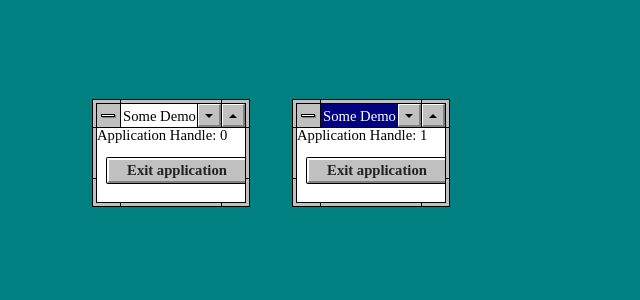
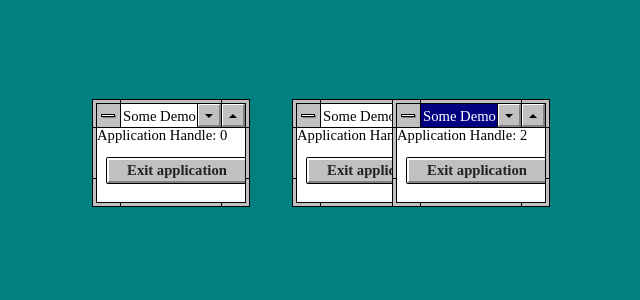
Before and after one commit to sleepybuildings/vuedows, a Vue app: page / in a window 1280 px wide. Shown: the top 300 px of the page, without its empty margins (7-647 px from the left). Built offline with nearby package versions, Linux system fonts and the light colour scheme.

Commit message:
Fixed application handle

```diff
--- a/src/components/Desktop.vue
+++ b/src/components/Desktop.vue
@@ -5,10 +5,8 @@
 
 		<window-drag-host ref="dragWindow" :initialSize="[10, 10, 200, 200]"/>
 
-		<template v-for="(guiApp, appIndex) in applications">
-			<keep-alive :key="appIndex">
-				<component :is="guiApp.componentName" v-bind="guiApp.instanceProps"/>
-			</keep-alive>
+		<template v-for="guiApp in applications">
+			<component :is="guiApp.componentName" v-bind="guiApp.instanceProps" :key="guiApp.handle"/>
 		</template>
 
 	</div>
@@ -57,6 +55,7 @@
 
 			this.startApplication('TestApp', 100, 100);
 			this.startApplication('TestApp', 300, 100);
+			this.startApplication('TestApp', 400, 100);
 
 		}
 
@@ -139,7 +138,8 @@
 		 */
 		public startApplication(name: string, x, y)
 		{
-			const application = new Application(this.applicationCounter++, name, {
+			const handle = this.applicationCounter++;
+			const application = new Application(handle, name, {
 				initialSize: [x, y, 150, 100],
 			});
 
--- a/src/components/kernel/ui/Components/Icons/BigIcon.vue
+++ b/src/components/kernel/ui/Components/Icons/BigIcon.vue
@@ -15,7 +15,7 @@
 	import Frame from "@/components/kernel/ui/Base/Frame.vue";
 	import FocussableFrame from "@/components/kernel/ui/Base/Mixins/FocussableFrame.vue";
 	import Handle from "@/components/kernel/ui/Base/Mixins/Handle.vue";
-	import {Prop} from "vue-property-decorator";
+	import {Prop, Watch} from "vue-property-decorator";
 	import Icon from "@/components/kernel/ui/Components/Icons/Icon";
 
 	@Component
@@ -35,6 +35,12 @@
 		protected onIconDoubleTapped()
 		{
 			this.frameActive = this.icon.active = false;
+		}
+
+		@Watch('icon.active')
+		protected onIconActiveStateChanged()
+		{
+			this.frameActive = this.icon.active;
 		}
 
 
--- a/src/components/kernel/ui/Components/Icons/IconCollection.vue
+++ b/src/components/kernel/ui/Components/Icons/IconCollection.vue
@@ -59,11 +59,14 @@
 
 		protected iconGotSelected(selected: [Icon])
 		{
+			console.log(this.icons);
+
 			for (const icon of this.icons)
 			{
 				icon.active = selected === icon[0];
 				console.log(icon.active);
 			}
+
 			this.$forceUpdate();
 		}
 
--- a/src/components/kernel/ui/Components/Windows/Window.vue
+++ b/src/components/kernel/ui/Components/Windows/Window.vue
@@ -99,16 +99,9 @@
 			this.windowMode = WindowMode.Minimized;
 			this.previousWindowMode = previousWindowMode;
 
+			console.log(this.windowMode, this.previousWindowMode);
+
 			MessageBus.$emit(Message.WindowMinimized, [this.handle]);
-		}
-
-
-		public restoreWindow()
-		{
-			const prevMode = this.previousWindowMode;
-
-			this.previousWindowMode = null;
-			this.windowMode = prevMode;
 		}
 
 
@@ -120,6 +113,19 @@
 		}
 
 
+		public restoreWindow()
+		{
+			let prevMode = this.previousWindowMode;
+			if(!(prevMode == WindowMode.Minimized))
+				prevMode = WindowMode.Normal;
+
+			console.log('restore', this.windowMode, this.previousWindowMode);
+
+			this.previousWindowMode = null;
+			this.windowMode = prevMode;
+		}
+
+
 		@Watch('windowMode')
 		public windowModeChanged()
 		{
@@ -127,6 +133,7 @@
 				this.retainCurrentFrame();
 
 			this.updateWindowStyle();
+			//this.previousWindowMode = this.windowMode;
 		}
 
 
--- a/src/main.ts
+++ b/src/main.ts
@@ -1,4 +1,4 @@
-import Vue from 'vue'
+import Vue from 'vue';
 import App from './App.vue'
 import store from './store'
 import TestApp from "@/components/user/Apps/TestApp.vue";
@@ -10,4 +10,4 @@ Vue.component('TestApp', TestApp);
 new Vue({
   store,
   render: h => h(App)
-}).$mount('#app')
+}).$mount('#app');
--- a/src/theming/components/_icons.scss
+++ b/src/theming/components/_icons.scss
@@ -1,12 +1,13 @@
 @import "../variables";
 
 .icon{
-	display: flex;
+	display: inline-flex;
 	flex-direction: column;
 	align-items: center;
 	font-family: $system-font;
 	font-size: $system-font-size;
 	user-select: none;
+	padding: 3px;
 
 	img{
 		width: 32px;
@@ -27,12 +28,15 @@
 
 .icon-collection{
 	display: flex;
+	flex-wrap: wrap;
 
-	.ordering-bottom{
+	&.ordering-bottom{
 		align-items: flex-end;
+		align-content: flex-end;
 	}
 }
 
 .window-icon-collection{
-	margin: 20px;
+	padding: 20px;
+	box-sizing: border-box;
 }
```
Also changed, not shown: .browserslistrc, package.json (line endings or trailing spaces), 2 other files (tests, documents, lock files or other folders). Lines whose indentation alone changed are shown as unchanged.
